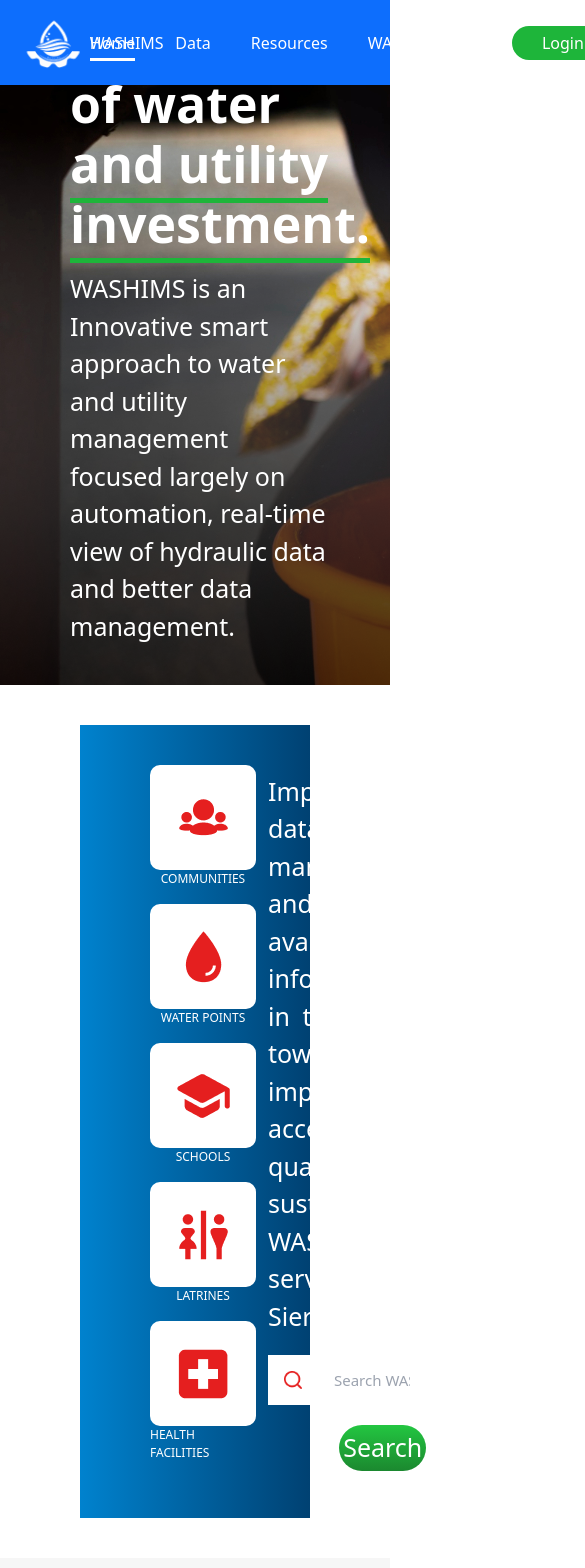
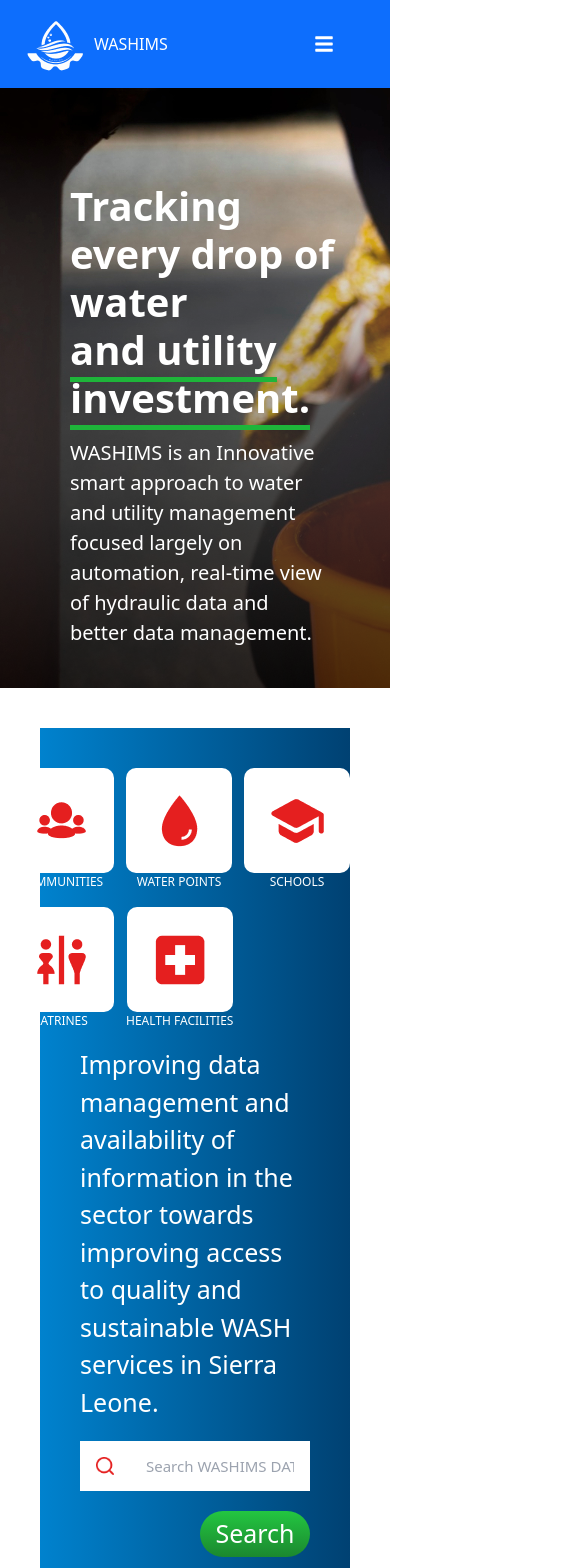
Before and after one commit to Adugnatad/washim, a React (Create React App) app: page / in a window 390 px wide. Shown: the top 1568 px of the page, 585 px wide, since content can reach past the window. Built offline with nearby package versions, Linux system fonts and the light colour scheme.

Commit message:
home responsive

```diff
--- a/src/App.css
+++ b/src/App.css
@@ -1,3 +1,7 @@
 @tailwind base;
 @tailwind components;
 @tailwind utilities;
+
+.menu {
+    box-shadow: 0 0 5px #ddd;
+}
--- a/src/components/Footer.jsx
+++ b/src/components/Footer.jsx
@@ -2,13 +2,13 @@
 
 export const Footer = () => {
     return (
-        <div className='flex flex-row items-center justify-between text-white py-4 px-4 bg-[#001626] mt-[100px]'>
-            <div className='ml-7 flex flex-row items-center'>
+        <div className='flex flex-col md:flex-row flex-wrap items-center justify-between text-white py-4 px-4 bg-[#001626] mt-[100px]'>
+            <div className='md:ml-7 flex flex-row items-center'>
                 <span className='text-[25px] mr-2'>©</span>
                 2022 WASHIMS. All Rights Reserved
             </div>
             <div>
-                <ul className='flex flex-row space-x-2 text-[12px]'>
+                <ul className='flex flex-row flex-wrap space-x-2 text-[12px]'>
                     <li>ABOUT US</li>
                     <span>|</span>
                     <li>RESOURCES</li>
--- a/src/components/Header.jsx
+++ b/src/components/Header.jsx
@@ -1,18 +1,35 @@
-import React from 'react'
+import { FaBars } from "react-icons/fa"
+import { IoMdClose } from "react-icons/io"
+import React, { useState } from 'react';
+
 
 export const Header = ({ setPage, page }) => {
+    const [menuOpen, setMenuOpen] = useState(false);
     return (
-        <div className='flex flex-row justify-between items-center w-full bg-primary text-white font-medium p-3 fixed z-10'>
+        <div className='flex flex-row justify-between items-center w-[100%] bg-primary text-white font-medium p-3 fixed z-10 relative'>
             <span className='flex flex-row items-center'><img src='/assets/WASHIMSLOGO.png' alt='' /> WASHIMS</span>
             <div className='flex flex-row items-center'>
-                <div className='space-x-10'>
+                <div className='hidden space-x-10 md:flex'>
                     <span onClick={() => setPage("Home")} className={`${page === "Home" && "border-b-[3px] border-[#fff] pb-1 "} cursor-pointer`}>Home</span>
                     <span onClick={() => setPage("Data")} className={`${page === "Data" && "border-b-[3px] border-[#fff] pb-1 "} cursor-pointer`}>Data</span>
                     <span onClick={() => setPage("Resources")} className={`${page === "Resources" && "border-b-[3px] border-[#fff] pb-1 "} cursor-pointer`}>Resources</span>
                     <span>WASHNORM</span>
                 </div>
-                <button className='flex items-center mx-[50px] bg-[#1EB53A]
-                p-[5px] px-[30px] rounded-[50px] hover:bg-green-100 hover:text-[#1EB53A] font-normal'>Login</button>
+                <button className='hidden items-center mx-[50px] bg-[#1EB53A]
+                p-[5px] px-[30px] rounded-[50px] hover:bg-green-100 hover:text-[#1EB53A] font-normal md:flex'>Login</button>
+                <div className='md:hidden mr-10' >
+                    {!menuOpen ?
+                        <FaBars size={20} className="cursor-pointer" onClick={() => setMenuOpen(!menuOpen)} />
+                        : <IoMdClose size={30} className="cursor-pointer" onClick={() => setMenuOpen(!menuOpen)} />
+                    }
+                </div>
+                {menuOpen && <div className='md:hidden bg-white text-[#000] absolute flex flex-col items-center justify-start top-[100px] right-[30px] px-20 menu w-[90%] '>
+                    <span onClick={() => setPage("Home")} className="mt-3 cursor-pointer hover:bg-primary hover:text-white p-1 w-full flex flex-col items-center">Home</span>
+                    <span onClick={() => setPage("Data")} className="mt-3 cursor-pointer hover:bg-primary hover:text-white p-1 w-full flex flex-col items-center">Data</span>
+                    <span onClick={() => setPage("Resources")} className="mt-3  cursor-pointer hover:bg-primary hover:text-white p-1 w-full flex flex-col items-center">Resources</span>
+                    <span onClick={() => { }} className="mt-3 mb-3 p-1 px-3 rounded-[10px] text-[#fff] cursor-pointer bg-primary">Login</span>
+                    {/* <span>WASHNORM</span> */}
+                </div>}
             </div>
         </div>
     )
--- a/src/pages/Data.page.jsx
+++ b/src/pages/Data.page.jsx
@@ -3,7 +3,7 @@
 
 const Data = () => {
     return (
-        <div className='pt-[116px]'>
+        <div>
             <section className='mx-20'>
                 <div className='bg-data h-[334px] font-bold text-[64px] text-white flex flex-row items-end pl-10 pb-5'>
                     DATA
--- a/src/pages/Home.page.jsx
+++ b/src/pages/Home.page.jsx
@@ -3,14 +3,14 @@
 
 const Home = () => {
     return (
-        <div className='pt-[85px]'>
-            <section className='flex flex-col justify-end text-white bg-homepage h-[600px] py-10 pl-[70px]'>
-                <h1 className='text-[50px] w-[90%] mb-3 font-bold'>Tracking every drop of water <br /> <span className='border-b-[5px] border-b-[#1EB53A]'>and utility investment.</span></h1>
-                <p className='text-[25px] w-[80%]'>WASHIMS is an Innovative smart approach to water and utility management  focused largely on automation, real-time view of hydraulic data and better data management.</p>
+        <div>
+            <section className='flex flex-col justify-end text-white bg-homepage h-[600px] py-10 pl-[70px] '>
+                <h1 className='w-[90%] mb-3 font-bold text-[40px] md:text-[50px]'>Tracking every drop of water <br /> <span className='border-b-[5px] border-b-[#1EB53A]'>and utility investment.</span></h1>
+                <p className='w-[80%] text-[20px] md:text-[25px]'>WASHIMS is an Innovative smart approach to water and utility management  focused largely on automation, real-time view of hydraulic data and better data management.</p>
             </section>
 
-            <section className='flex flex-row items-center justify-between bg-gradient-to-r  from-[#0082CE] to-[#004172] p-10 px-[70px] my-10 mx-20'>
-                <div className='flex flex-row flex-wrap justify-start w-[354px]'>
+            <section className='flex flex-col md:flex-row items-center justify-between bg-gradient-to-r  from-[#0082CE] to-[#004172] p-10  md:px-[70px] my-10 mx-10 md:mx-20'>
+                <div className='flex flex-row flex-wrap justify-start w-[354px] mr-5'>
                     <div className=' flex flex-col items-center justify-center w-fit mb-3 mr-3'>
                         <span className='bg-white rounded-[10px] w-[106px] h-[105px] flex items-center justify-center'>  <img src='/assets/communitiesIcon.png' alt='' /> </span>
                         <span className='text-white text-[12px]'>COMMUNITIES</span>
@@ -33,7 +33,7 @@
                     </div>
                 </div>
                 <div className='max-w-[400px] text-[25px] text-white flex flex-col items-start space-y-5'>
-                    <p className=' font-medium text-justify'>
+                    <p className=' font-medium'>
                         Improving data management and availability of
                         information in the sector towards improving
                         access to quality and sustainable WASH services
@@ -43,13 +43,13 @@
                         <img src='/assets/searchIcon.png' alt='' className='bg-white p-3 pl-4 h-[50px]' />
                         <input type='text' placeholder="Search WASHIMS DATA" className="p-3 h-[50px] w-[90%] text-[15px] outline-0 text-[#000]" />
                     </div>
-                    <button className='text-white bg-gradient-to-b  from-[#23C641] to-[#1B882F] p-1 px-10 rounded-[1000px] self-end  hover:bg-green-400 hover:ease-in duration-200 hover:bg-none'>Search</button>
+                    <button className='text-white bg-gradient-to-b  from-[#23C641] to-[#1B882F] p-1 px-10 rounded-[1000px] w-[110px] self-end  hover:bg-green-400 hover:ease-in duration-200 hover:bg-none'>Search</button>
                 </div>
             </section>
 
-            <section className='flex flex-row items-center justify-center bg-[#F6F6F6]'>
-                <img src="/assets/womanFetchingWater.png" alt="" />
-                <div className='w-[50%] p-[100px] text-[18px]'>
+            <section className='flex flex-col cu:flex-row items-center justify-center bg-[#F6F6F6]'>
+                <img src="/assets/womanFetchingWater.png" alt="" style={{ width: "500px" }} />
+                <div className='cu:w-[50%] p-[80px] md:p-[100px] text-[18px]'>
                     <h1 className='text-[28px] font-bold '>
                         Updated National estimates for WASH
                         in households: the Country is off track for SDG WASH targets
@@ -65,7 +65,7 @@
 
             <section className='flex flex-col items-center justify-center py-10'>
                 <h1 className='text-[36px] font-medium mb-10'>Featured Resources</h1>
-                <div className='flex flex-row items-center justify-center space-x-10'>
+                <div className='flex flex-row items-end justify-center space-y-3 space-x-3 flex-wrap'>
                     <div className='text-white flex flex-col justify-end pl-5 pb-4'
                         style={{
                             backgroundImage: "url('/assets/Feature1.png')",
@@ -147,21 +147,21 @@
                 </div>
             </section>
 
-            <section className='flex flex-row items-center justify-around bg-gradient-to-r  from-[#0082CE] to-[#004172] py-10 px-15'>
-                <div className='w-[30%] text-white font-medium text-[24px]'>
+            <section className='flex flex-col md:flex-row items-center justify-around bg-gradient-to-r  from-[#0082CE] to-[#004172] py-10 px-15'>
+                <div className='w-[80%] mb-5 md:mb-0 md:w-[30%] text-white font-medium text-[24px]'>
                     Subscribe to our mailing list and get
                     access to updated data directly into your
                     inbox.
                 </div>
-                <div className='flex flex-row items-center justify-center w-[30%]'>
+                <div className='flex flex-row items-center justify-center'>
                     <img src='/assets/searchIcon.png' alt='' className='bg-white p-3 pl-4 h-[50px]' />
                     <input type='text' placeholder="Search WASHIMS DATA" className="p-3 h-[50px] w-[90%] text-[15px] outline-0" />
                     <button className='h-[50px] bg-gradient-to-b from-[#23C641] to-[#1B882F] text-white p-3'>SUBSCRIBE</button>
                 </div>
             </section>
 
-            <section className='bg-[#003256] px-20  pb-10 text-white '>
-                <div className='bg-[#799DB2] p-10 flex flex-row items-start justify-between'>
+            <section className='bg-[#003256] md:px-20  pb-10 text-white '>
+                <div className='bg-[#799DB2] p-10 flex flex-row flex-wrap space-y-4 space-x-1 items-start justify-between'>
                     <div className='flex flex-col items-start'>
                         <span className='font-bold text-[22px]'> DATA</span>
                         <ul className='list-disc ml-6 text-[15px] font-medium'>
@@ -189,7 +189,7 @@
                         </ul>
                     </div>
                     <div className='flex flex-col items-start'>
-                        <span className='font-bold text-[22px]'> APPLICATIONS/DASHBOARD</span>
+                        <span className='font-bold text-[22px] break-all'> APPLICATIONS/DASHBOARD</span>
                         <ul className='list-disc ml-6 text-[15px] font-medium'>
                             <li>WASHNorm</li>
                             <li>Trends Analysis</li>
--- a/src/pages/Resources.page.jsx
+++ b/src/pages/Resources.page.jsx
@@ -8,7 +8,7 @@
     return (
         <div>
             <div className='px-20'>
-                <section className='pt-[80px]'>
+                <section>
                     <div className='flex flex-row space-x-2 bg-gradient-to-b from-[#30D44E] to-[#1B882F] text-white py-3 pl-7 my-5 rounded-[10px]'>
                         <img src='/assets/communitiesIconFeature.png' alt='' />
                         <span className='text-[18px]'>COMMUNITY</span>
--- a/tailwind.config.js
+++ b/tailwind.config.js
@@ -8,7 +8,8 @@
       sm: '480px',
       md: '768px',
       lg: '976px',
-      xl: '1440px'
+      xl: '1440px',
+      cu: '1190px'
     },
     extend: {
       colors: {
```
